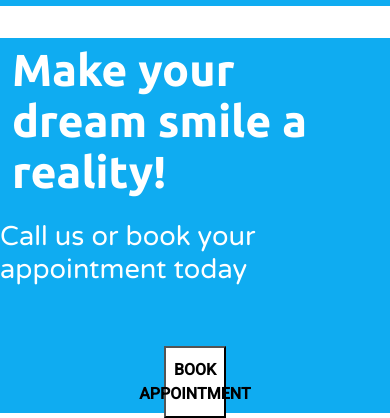
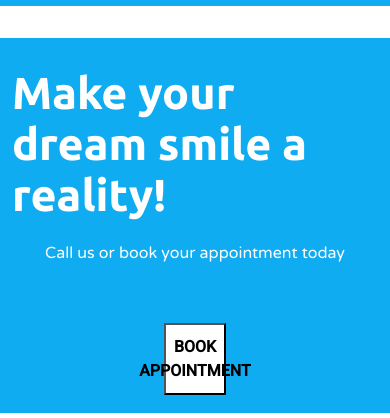
Before and after one commit to tara122333/CodeWithTara.github.io, a plain HTML site: page index.html in a window 390 px wide. Shown: the part 5052-5470 px from the top of the page. Drawn offline with nearby package versions, Linux system fonts and the light colour scheme; a web font is replaced by a local one.

Commit message:
NSP project
Make Fully responsive website

```diff
--- a/index.html
+++ b/index.html
@@ -186,7 +186,7 @@
     <!-- Last Appointment -->
     <div id="last-appointment">
         <h2 class="h1_section center">Make your dream smile a reality!</h2>
-        <p class="center" style="font-size:1.7rem; font-family: 'Varela Round', sans-serif;">Call us or book your appointment today</p>
+        <p class="center" style="font-size:1rem; font-family: 'Varela Round', sans-serif;">Call us or book your appointment today</p>
         <button class="last-appointment-btn center">BOOK APPOINTMENT</button>
     </div>
 
```
